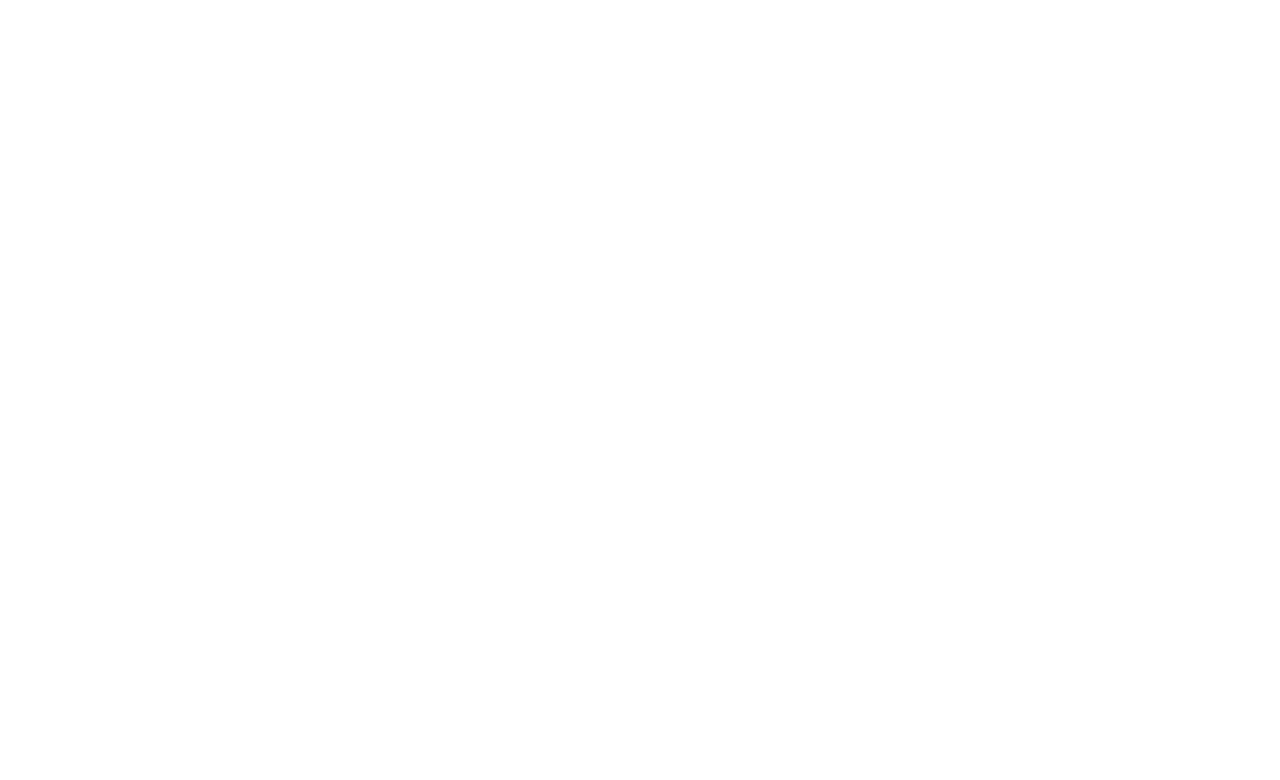
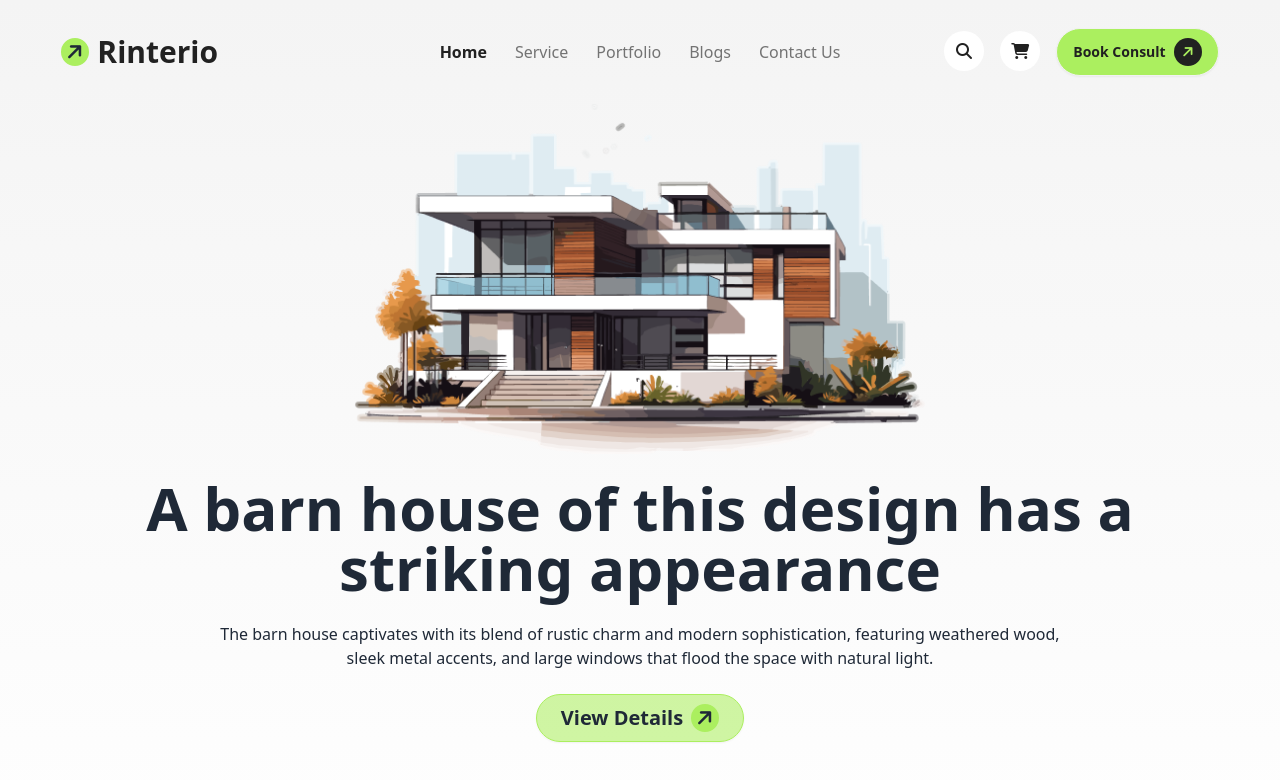
Before and after one commit to salehsiam/rinterio-house-booking, a plain HTML site: page index.html in a window 1280 px wide. Drawn offline with nearby package versions, Linux system fonts and the light colour scheme.

Commit message:
nav and banner add

```diff
--- a/index.html
+++ b/index.html
@@ -33,9 +33,10 @@
           extend: {
             colors: {
               body: "#f4f4f4",
-              primary: "#212121",
-              secondary: "#494949",
-              third: "#737373",
+              t_text: "#212121",
+              d_text: "#494949",
+              p_text: "#737373",
+              bn_b: "#ABEF5F",
             },
             fontFamily: {
               manrope: ["Manrope"],
@@ -49,6 +50,91 @@
     </script>
   </head>
   <body>
-    <header></header>
+    <header class="bg-gradient-to-b from-[#f4f4f4] to-[#fefefe]">
+      <nav class="w-11/12 mx-auto py-2 lg:py-5">
+        <div class="navbar">
+          <div class="navbar-start">
+            <a class="text-xl">
+              <div class="flex gap-2 items-center">
+                <div class="">
+                  <i
+                    class="fa-solid fa-arrow-right bg-bn_b p-3 text-first h-7 w-7 inline-flex justify-center items-center rounded-full -rotate-45"
+                  ></i>
+                </div>
+                <div>
+                  <h2 class="text-t_text lg:text-3xl font-semibold">
+                    Rinterio
+                  </h2>
+                </div>
+              </div>
+            </a>
+          </div>
+          <div class="navbar-center hidden lg:flex">
+            <ul class="menu-horizontal px-1 space-x-7">
+              <li class="text-t_text font-semibold"><a href="">Home</a></li>
+              <li class="text-p_text"><a href="">Service</a></li>
+              <li class="text-p_text"><a href="">Portfolio</a></li>
+              <li class="text-p_text"><a href="">Blogs</a></li>
+              <li class="text-p_text"><a href="">Contact Us</a></li>
+            </ul>
+          </div>
+          <div class="navbar-end">
+            <div class="space-x-3 hidden lg:block">
+              <i
+                class="fa-solid fa-magnifying-glass h-7 w-7 bg-white text-t_text p-5 rounded-full inline-flex justify-center items-center"
+              ></i>
+              <i
+                class="fa-solid fa-cart-shopping h-7 w-7 bg-white p-5 text-t_text rounded-full inline-flex justify-center items-center"
+              ></i>
+              <a class="btn bg-bn_b rounded-3xl text-t_text"
+                >Book Consult
+                <i
+                  class="fa-solid fa-arrow-right bg-t_text p-3 text-bn_b h-7 w-7 inline-flex justify-center items-center rounded-full -rotate-45"
+                ></i>
+              </a>
+            </div>
+            <div class="dropdown">
+              <div tabindex="0" role="button" class="btn btn-ghost lg:hidden">
+                <i
+                  class="fa-solid fa-bars h-7 w-7 bg-white text-t_text p-5 rounded-full inline-flex justify-center items-center"
+                ></i>
+              </div>
+              <ul
+                tabindex="0"
+                class="menu menu-sm right-0 dropdown-content bg-base-100 rounded-box z-[1] mt-3 w-52 p-2 shadow"
+              >
+                <li><a href="">Home</a></li>
+                <li><a href="">Service</a></li>
+                <li><a href="">Portfolio</a></li>
+                <li><a href="">Blogs</a></li>
+                <li><a href="">Contact Us</a></li>
+              </ul>
+            </div>
+          </div>
+        </div>
+      </nav>
+      <!--   banner section    -->
+      <div class="w-11/12 mx-auto">
+        <div class="flex flex-col justify-center items-center space-y-6 pb-20">
+          <img src="./assets/banner.png" alt="" />
+          <h1 class="text-3xl md:text-4xl lg:text-6xl text-center font-bold">
+            A barn house of this design has a <br />striking appearance
+          </h1>
+          <p class="text-center w-9/12">
+            The barn house captivates with its blend of rustic charm and modern
+            sophistication, featuring weathered wood, sleek metal accents, and
+            large windows that flood the space with natural light.
+          </p>
+          <a
+            class="btn bg-[#acef5f91] font-semibold text-xl rounded-3xl w-full sm:w-52 border-3 border-bn_b"
+            href=""
+            >View Details
+            <i
+              class="fa-solid fa-arrow-right bg-bn_b p-3 text-first h-7 w-7 inline-flex justify-center items-center rounded-full -rotate-45"
+            ></i
+          ></a>
+        </div>
+      </div>
+    </header>
   </body>
 </html>
```
